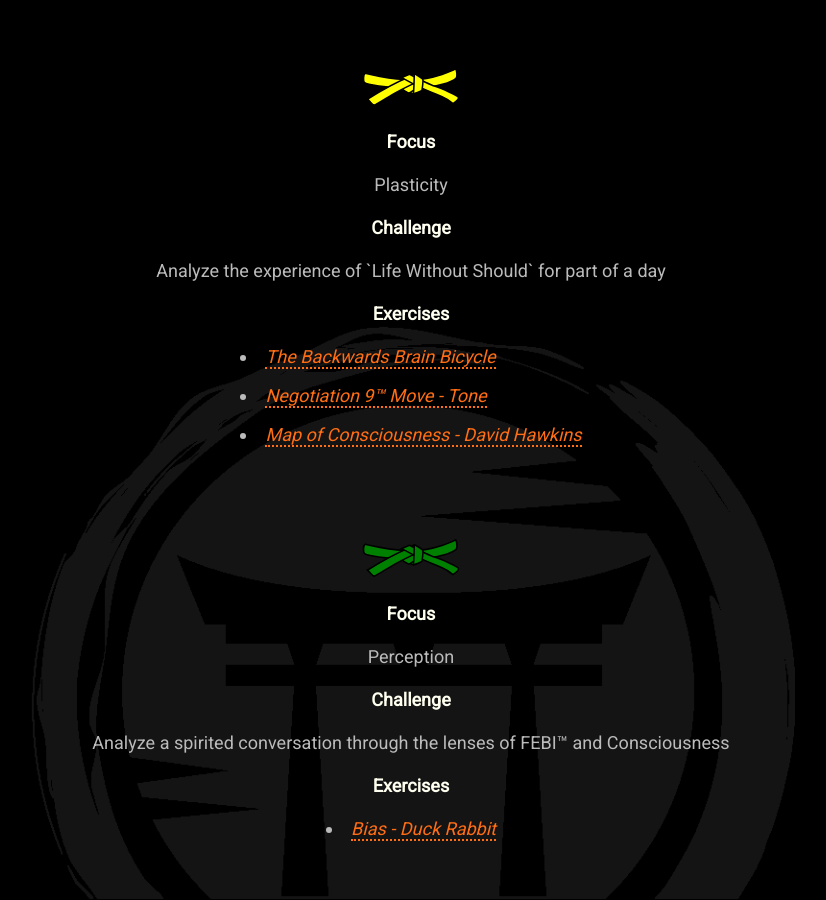
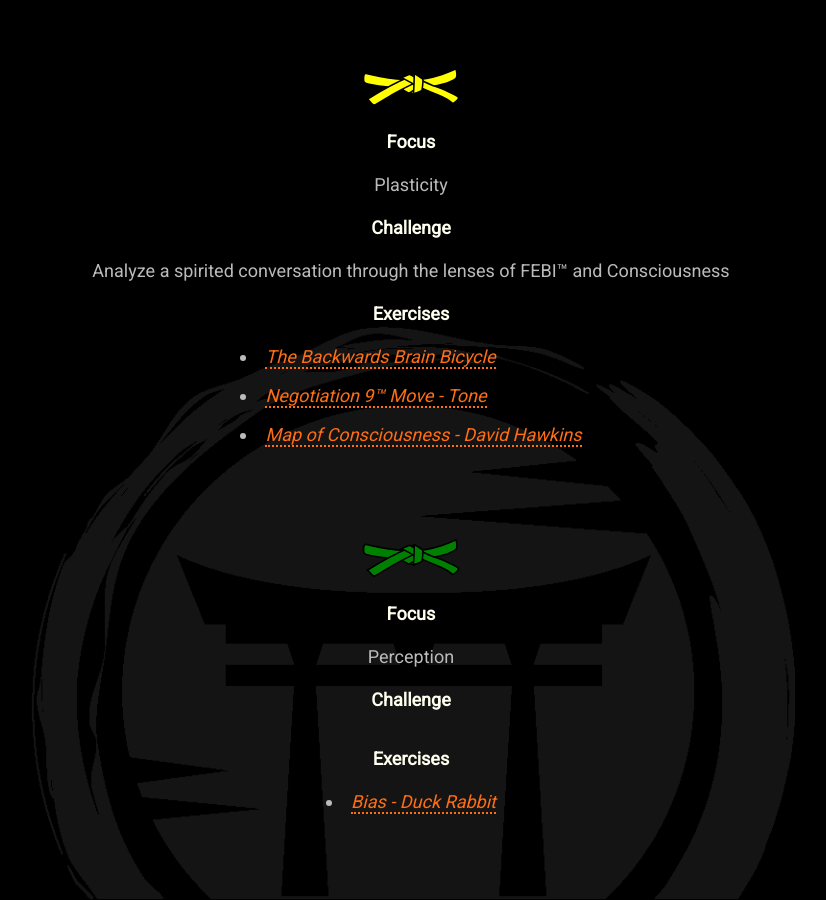
Before and after one commit to mindset-dojo/mindset-dojo.github.io, a Jekyll site: the page built from program.md, in a window 1280 px wide and 900 px high, scrolled down 2289 px. Shown: the whole window, without its empty margins (229-1055 px from the left). Built offline with Jekyll 4.4.1, drawn with Linux system fonts in a browser that asks for light colours; some web fonts are replaced.

Commit message:
refactor: move Green Belt challenge to Yellow Belt.

```diff
--- a/_data/program.yaml
+++ b/_data/program.yaml
@@ -44,7 +44,7 @@
     label: 6th Kyu
     level: -6
     focus: Plasticity
-    challenge: Analyze the experience of `Life Without Should` for part of a day
+    challenge: Analyze a spirited conversation through the lenses of FEBI™ and Consciousness
     exercises:
       - label: The Backwards Brain Bicycle
         url: https://www.youtube.com/watch?v=MFzDaBzBlL0
@@ -56,7 +56,7 @@
     label: 5th Kyu
     level: -5
     focus: Perception
-    challenge: Analyze a spirited conversation through the lenses of FEBI™ and Consciousness
+    challenge:
     exercises:
       - label: Bias - Duck Rabbit
         url: https://www.youtube.com/watch?v=36AqMX5uua4
```
